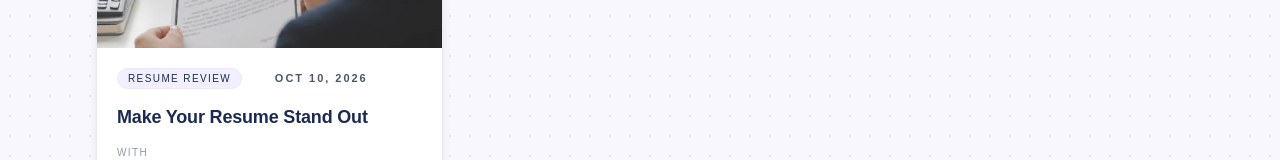
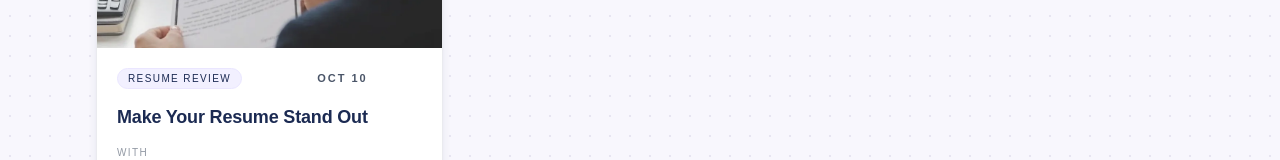
Before and after one commit to zulaikhamir/KWT-website, a React (Vite) app: page /events in a window 1280 px wide. Shown: the part 1194-1354 px from the top of the page. Built offline with nearby package versions, Linux system fonts and the light colour scheme.

Commit message:
chore: upcoming resume  event to past event

```diff
--- a/src/data/announcements.ts
+++ b/src/data/announcements.ts
@@ -1,4 +1,3 @@
-
 /** Kind of update — drives the pill label and its icon in the banner. */
 export type AnnouncementTag =
   | "New"
@@ -34,15 +33,15 @@ export const MAX_VISIBLE_ANNOUNCEMENTS = 4;
 
 export const ANNOUNCEMENTS: Announcement[] = [
   {
-    id: "resume-review-registration-open",
-    dateISO: "2026-08-25",
-    tag: "Event",
-    title: "Resume Review with KWT",
-    body: "Registration is open for our resume review session on 20 September at 6:00 PM IST.",
-    cta: {
-      label: "Register",
-      href: "/events/2026-09-20-resume-review-session",
-    },
+    id: "resume-review-recap",
+    dateISO: "2026-10-10",
+    tag: "Recap",
+    title: "Make your resume stand out",
+    body: "This session provided valuable insights and feedback for participants.",
+    // cta: {
+    //   label: "View details",
+    //   href: "/events/2026-10-10-resume-review-session",
+    // },
   },
 
   {
@@ -71,8 +70,7 @@ export const ANNOUNCEMENTS: Announcement[] = [
 export function getLatestAnnouncements(
   limit = MAX_VISIBLE_ANNOUNCEMENTS,
 ): Announcement[] {
-  return ANNOUNCEMENTS
-    .filter((item) => item.published !== false)
+  return ANNOUNCEMENTS.filter((item) => item.published !== false)
     .sort((a, b) => b.dateISO.localeCompare(a.dateISO))
     .slice(0, limit);
 }
--- a/src/data/events.ts
+++ b/src/data/events.ts
@@ -124,9 +124,9 @@ export const ALL_EVENTS: EventCardData[] = [
   },
 
   {
-    // Upcoming Event
+    // Event 05
     slug: "2026-10-10-resume-review-session",
-    dateShort: "OCT 10, 2026",
+    dateShort: "OCT 10",
     dateISO: "2026-10-10",
     category: "Resume Review",
     title: "Make Your Resume Stand Out",
@@ -146,7 +146,7 @@ export const ALL_EVENTS: EventCardData[] = [
         bio: "Experienced professional providing practical resume feedback and career guidance.",
       },
     ],
-    href: "https://tally.so/r/ja81gR",
+    href: "/events/2026-10-10-resume-review-session",
   },
 ];
 
```
